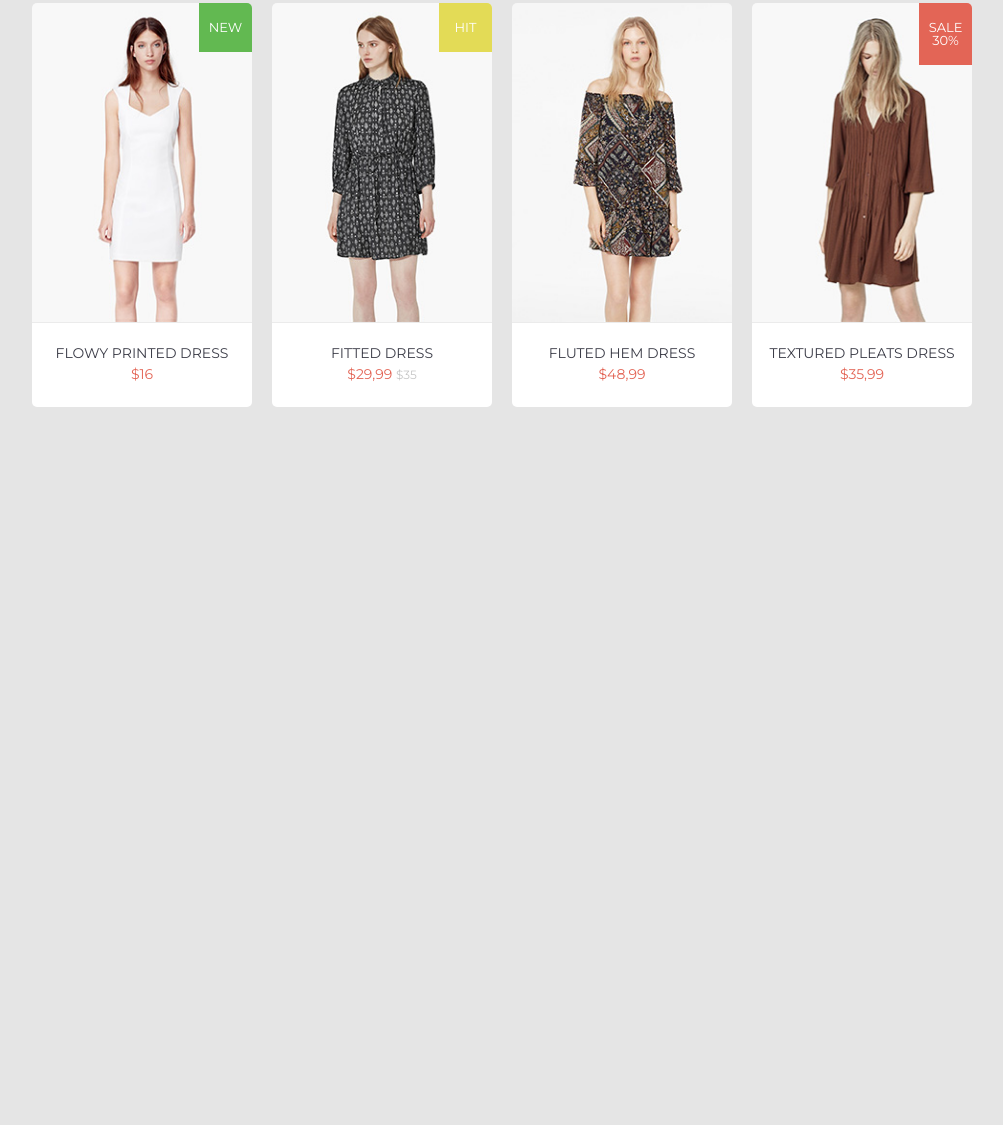
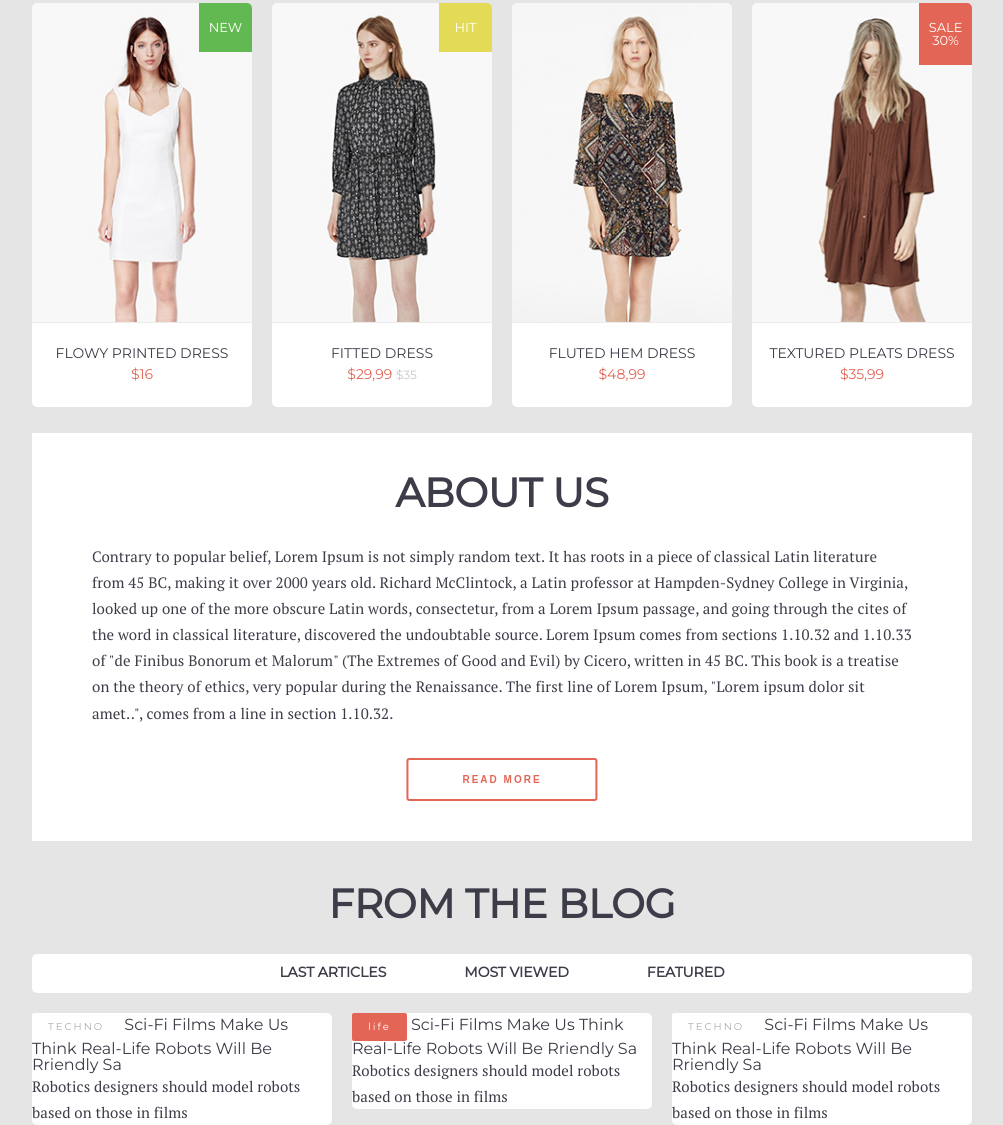
Before and after one commit to YerinaJu/arbuzz, a plain HTML site: page main.html in a window 1280 px wide. Shown: the part 1476-2601 px from the top of the page, without its empty margins (138-1141 px from the left). Before the commit the page ends 1883 px from the top, so only its background shows below. Drawn offline with Linux system fonts and the light colour scheme.

Commit message:
add from the blog

```diff
--- a/main.html
+++ b/main.html
@@ -149,6 +149,7 @@
 					<li class="tab-menu-list"><a href="#">best sellers</a></li>
 				</ul>
 			</article>
+			<!-- /tabs -->
 			<section class="product-wrapper">
 				<article class="products-item col-3">
 					<img src="img/product1.jpg" alt="" height="319">
@@ -211,6 +212,52 @@
 					</div>
 				</article>
 			</section>
+			<!-- /product-wrapper -->
+			<section class="about-us">
+				<h2>about us</h2>
+				<p class="main-paragragh">
+					Contrary to popular belief, Lorem Ipsum is not simply random text. It has roots in a piece of classical Latin literature from 45 BC, making it over 2000 years old. Richard McClintock, a Latin professor at Hampden-Sydney College in Virginia, looked up one of the more obscure Latin words, consectetur, from a Lorem Ipsum passage, and going through the cites of the word in classical literature, discovered the undoubtable source. Lorem Ipsum comes from sections 1.10.32 and 1.10.33 of "de Finibus Bonorum et Malorum" (The Extremes of Good and Evil) by Cicero, written in 45 BC. This book is a treatise on the theory of ethics, very popular during the Renaissance. The first line of Lorem Ipsum, "Lorem ipsum dolor sit amet..", comes from a line in section 1.10.32.
+				</p>
+				<button type="button" class="default-btn white">READ MORE</button>
+			</section>
+			<!-- /about-us -->
+			<section class="from-the-blog">
+				<h2>from the blog</h2>
+				<article class="tabs">
+					<ul>
+						<li class="tab-menu-list"><a href="#">last articles</a></li>
+						<li class="tab-menu-list">
+						<a href="#">most viewed</a>
+						</li>
+						<li class="tab-menu-list"><a href="#">featured</a></li>
+					</ul>
+				</article>
+				<!-- /tabs -->
+				<div class="blog-wrapper">
+					<article class="blog-items col-4">
+						<span class="tag white">TECHNO</span>
+						<strong class="blog-title">Sci-Fi Films Make Us Think Real-Life Robots Will Be Rriendly Sa</strong>
+						<p class="main-paragragh">
+							Robotics designers should model robots based on those in films
+						</p>
+					</article>
+					<article class="blog-items col-4">
+						<span class="tag">life</span>
+						<strong class="blog-title">Sci-Fi Films Make Us Think Real-Life Robots Will Be Rriendly Sa</strong>
+						<p class="main-paragragh">
+							Robotics designers should model robots based on those in films
+						</p>
+					</article>
+					<article class="blog-items col-4">
+						<span class="tag white">TECHNO</span>
+						<strong class="blog-title">Sci-Fi Films Make Us Think Real-Life Robots Will Be Rriendly Sa</strong>
+						<p class="main-paragragh">
+							Robotics designers should model robots based on those in films
+						</p>
+					</article>
+				</div>
+			</section>
+			<!-- /from-the-blog -->
 		</div>
 		<!-- /wrapper -->
 	</main>
--- a/sass/style.sass
+++ b/sass/style.sass
@@ -252,6 +252,7 @@ img
 
 .product-wrapper
     margin-top: 20px
+    @extend %clearfix
     .products-item
         position: relative
         overflow: hidden
@@ -264,6 +265,8 @@ img
                 opacity: 0.5
             .add-buttons
                 display: block
+            span[class*="label-"]
+                opacity: 0.5
         .add-buttons
             display: none
             position: absolute
@@ -292,10 +295,10 @@ img
                     top: 14px
                 color: #fff
     span[class*="label-"]
+        // display: none
         position: absolute
         right: 0
         top: 0
-
     .products-caption
         padding:
             top: 20px
@@ -312,3 +315,40 @@ img
         .non-sale
             font-size: 12px
             color: #c6c6c6
+
+.about-us
+    margin-top: 26px
+    padding:
+        top: 40px
+        left: 60px
+        right: 60px
+        bottom: 40px
+    background-color: $white
+    .default-btn
+        margin-left: 50%
+        margin-top: 32px
+        transform: translateX(-50%)
+
+.main-paragragh
+    font-family: 'PT Serif', serif
+    text-align: left
+    font-size: 15px
+    line-height: 1.74
+    letter-spacing: 0.1px
+h2
+    margin-bottom: 30px
+    font-weight: bold
+    font-size: 40px
+    text-transform: uppercase
+    text-align: center
+
+.from-the-blog
+    margin-top: 43px
+    .blog-wrapper
+        margin-top: 20px
+        .blog-items
+            margin-right: 20px
+            background-color: $white
+            border-radius: 5px
+            &:last-child
+                margin-right: 0
```
Also changed, not shown: css/style.css.
